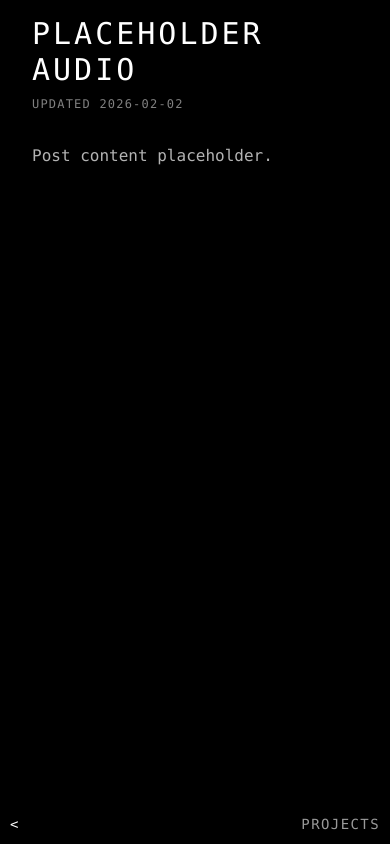
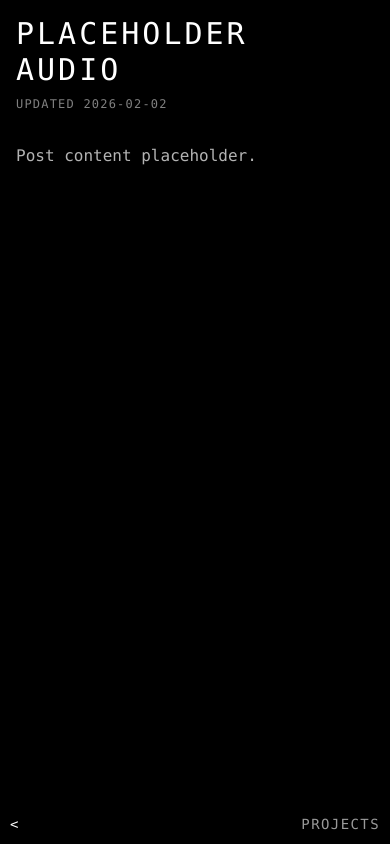
Before and after one commit to n4m3name/site, a React (Vite) app: page /projects/audio/placeholder-audio in a window 390 px wide. Built offline with nearby package versions, Linux system fonts and the light colour scheme.

Commit message:
padding for phone, more

```diff
--- a/src/pages/AboutMe.tsx
+++ b/src/pages/AboutMe.tsx
@@ -18,7 +18,7 @@ export default function AboutMe() {
         </Link>
         <span className="text-sm uppercase tracking-widest text-white/60">about</span>
       </header>
-      <article className="relative bg-black px-8 pb-16 pt-4 max-w-3xl">
+      <article className="relative bg-black px-4 pb-16 pt-4 md:pt-0 max-w-3xl">
         <h1 className="text-3xl uppercase tracking-widest">About Me</h1>
         <p className="mt-8 text-white/70">About me content placeholder.</p>
       </article>
--- a/src/pages/Post.tsx
+++ b/src/pages/Post.tsx
@@ -24,7 +24,7 @@ export default function Post() {
         </Link>
         <span className="text-sm uppercase tracking-widest text-white/60">{kind}</span>
       </header>
-      <article className="relative bg-black px-8 pb-16 md:pb-16 pt-4 md:pt-4 max-w-3xl">
+      <article className="relative bg-black px-4 pb-16 pt-4 md:pt-0 max-w-3xl">
         <h1 className="text-3xl uppercase tracking-widest">{post?.title ?? slug}</h1>
         {post && (
           <p className="mt-2 text-xs text-white/50 tracking-widest uppercase">
```
